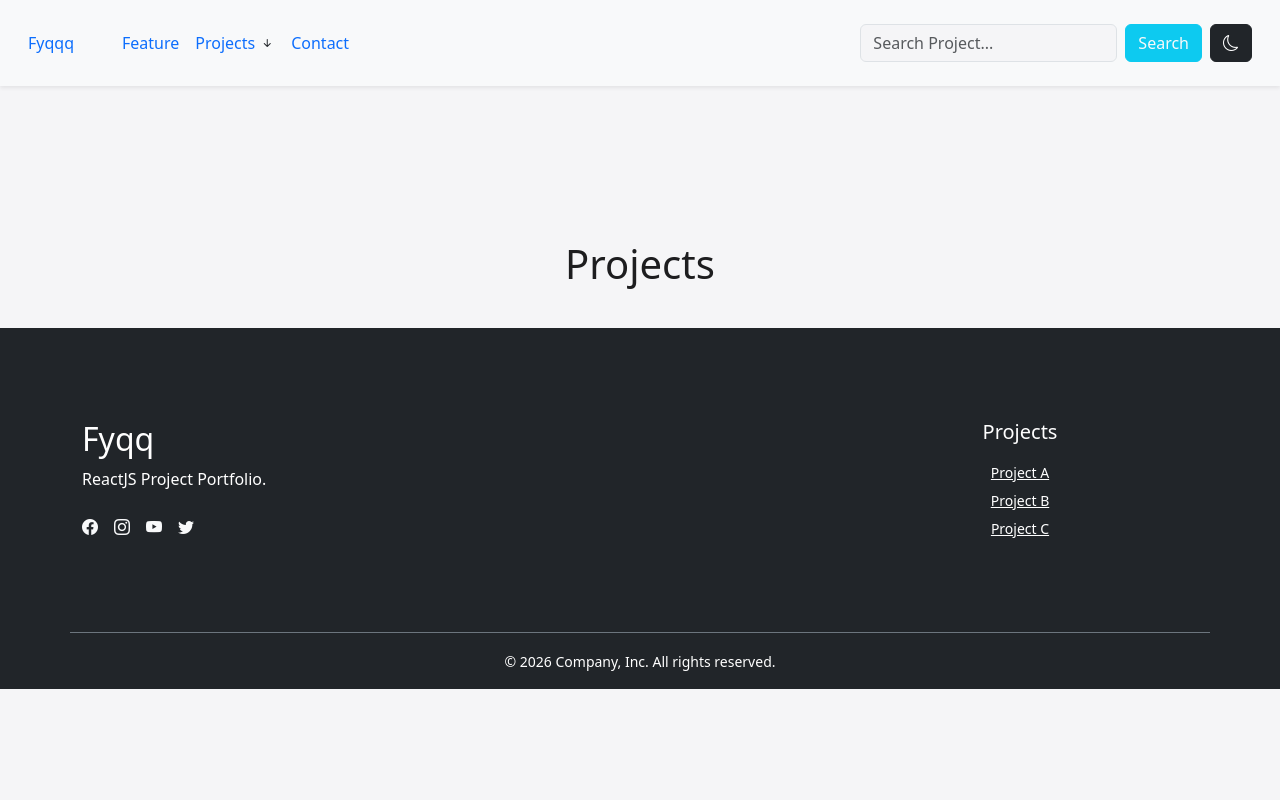
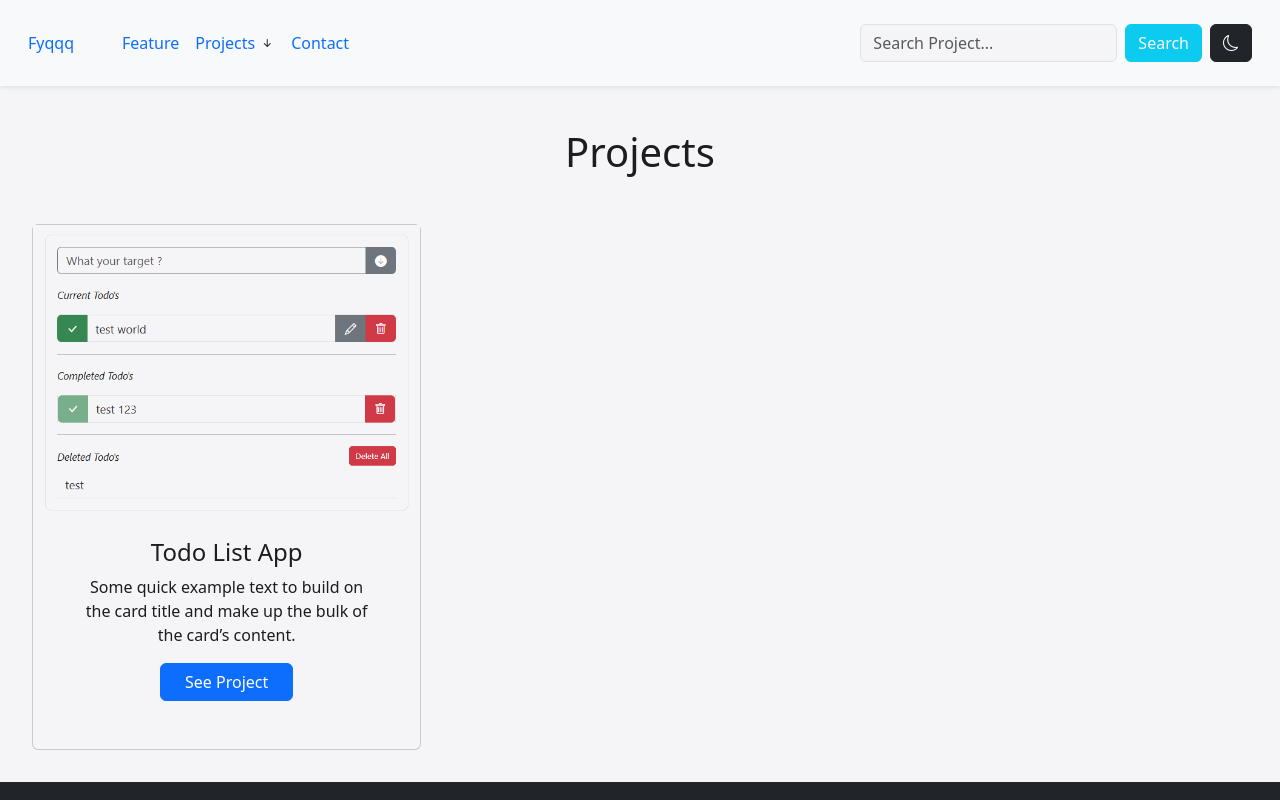
Before and after one commit to fyyqq/react-js, a React (Vite) app in the folder my-first-react-app/: page /projects in a window 1280 px wide. Shown: the top 800 px of the page. Built offline with nearby package versions, Linux system fonts and the light colour scheme.

Commit message:
setup /projects page

```diff
--- a/my-first-react-app/src/pages/Projects.jsx
+++ b/my-first-react-app/src/pages/Projects.jsx
@@ -1,14 +1,25 @@
 import PageTitle from "../hook/usePageTitle";
 // import { Helmet } from "react-helmet-async";
+import myImage from '../../src/assets/images/todo-list.png';
+
 
 function ShowProjects({ title }) {
     PageTitle(title);
     return(
         <>
-            {/* <Helmet> */}
-                {/* <title>{title}</title> */}
-                <h1>{title}</h1>
-            {/* </Helmet> */}
+            <h1>{title}</h1>
+            <div className="row mt-5 row-gap-4">
+                <div className="col-lg-4 col-sm-6 col-12">
+                    <div className="card p-0" style={{ width: '100%' }}>
+                        <img src={myImage} alt="" />
+                        <div className="card-body p-5 pt-3">
+                            <h4 className="card-title">Todo List App</h4>
+                            <p className="card-text">Some quick example text to build on the card title and make up the bulk of the card’s content.</p>
+                            <a href="/projects/todo-list-app" className="btn btn-primary px-4">See Project</a>
+                        </div>
+                    </div>
+                </div>
+            </div>
         </>
     );
 }
```
Also changed, not shown: my-first-react-app/src/assets/images/todo-list.png (added).
